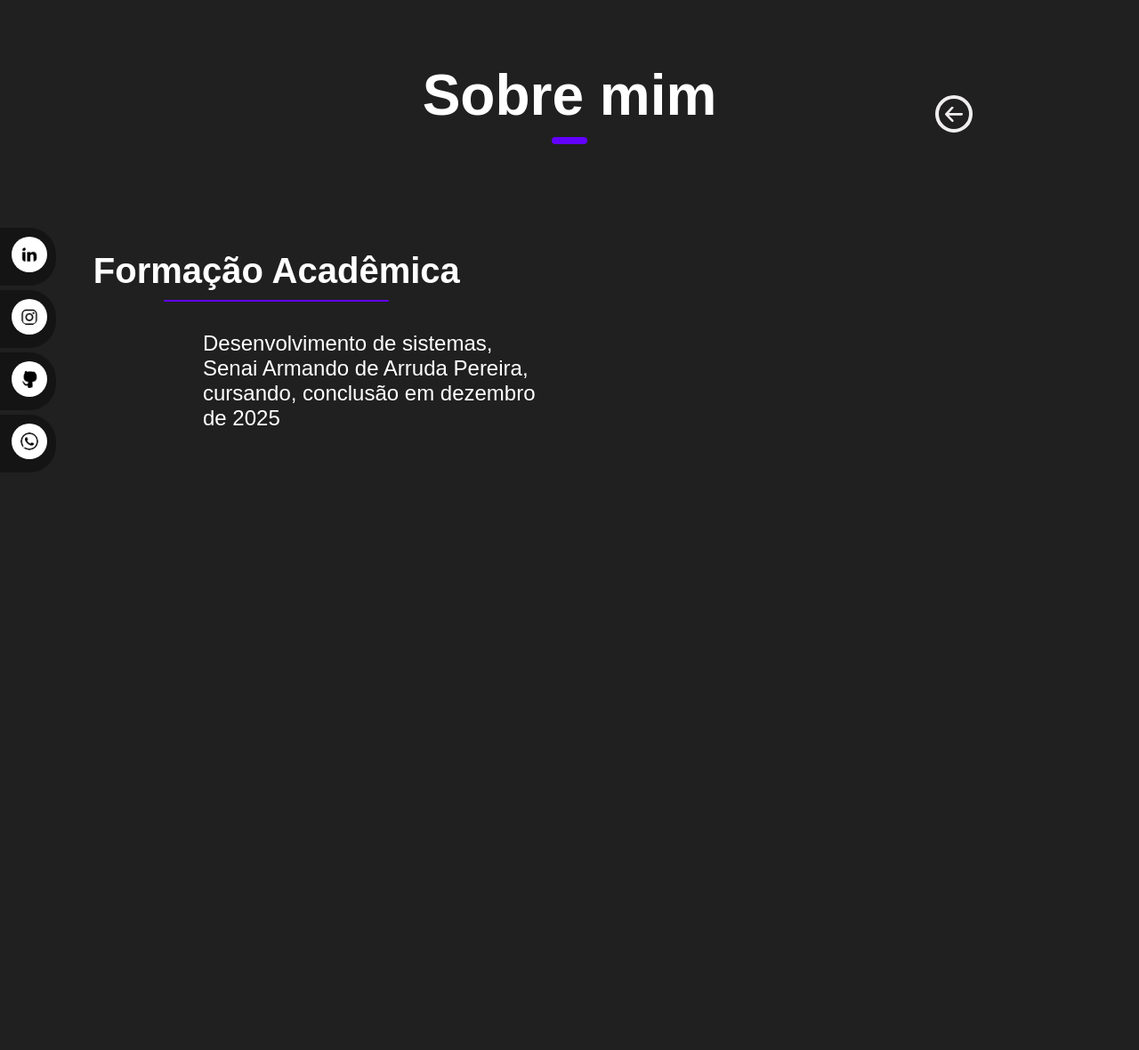
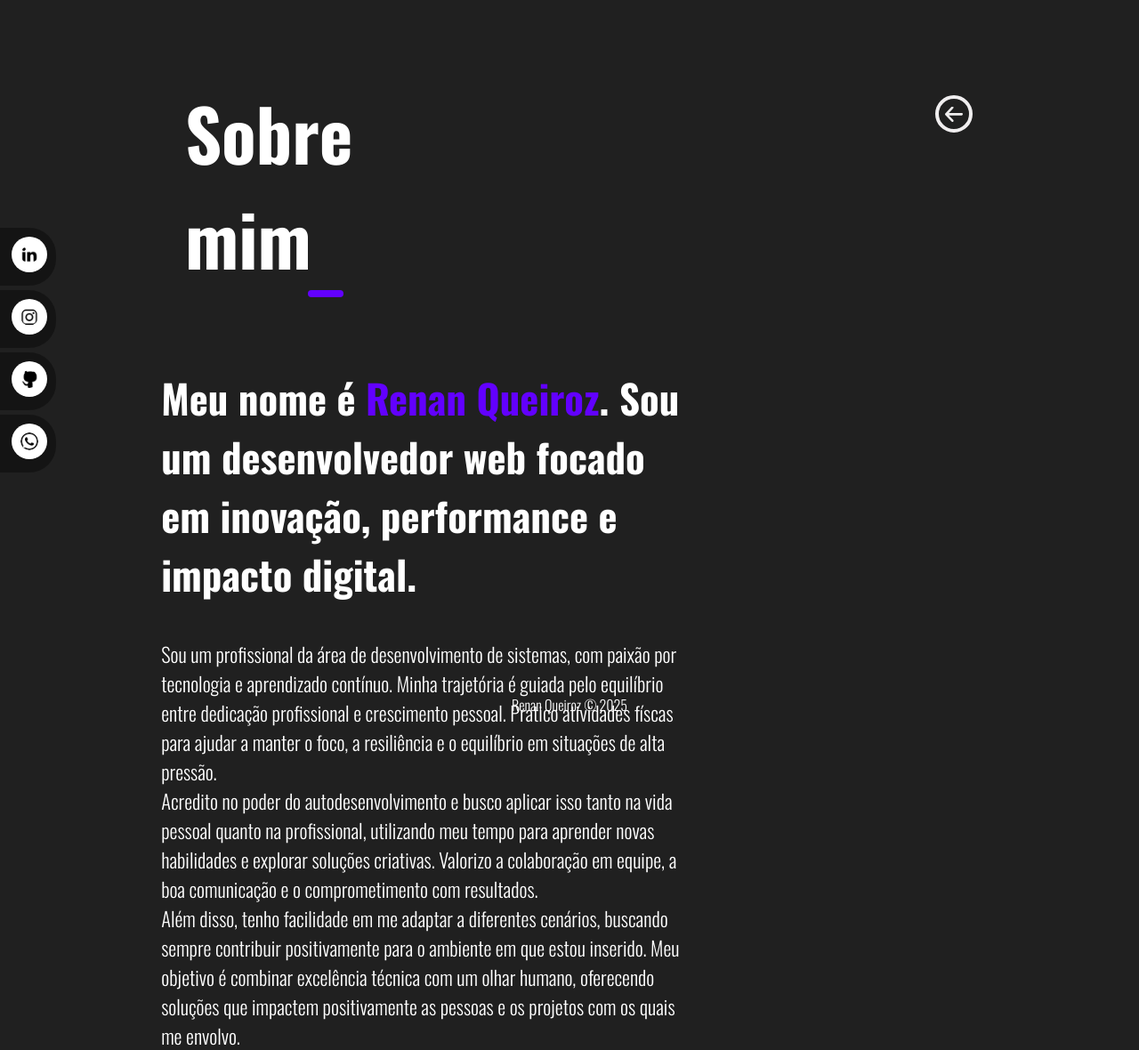
Before and after one commit to oQueirozzz/Portfolio, a PHP site: page /sobre-mim/sobre.php in a window 1280 px wide. Shown: the whole page at 89% size. Before the commit the page ends 800 px from the top, so only its background shows below. Run offline with PHP 8.4, Linux system fonts and the light colour scheme.

Commit message:
sobre mim quase finalizado

```diff
--- a/css/global.css
+++ b/css/global.css
@@ -1,6 +1,6 @@
 
 body{
-    font-family: "Raleway", sans-serif;
+  font-family: "Oswald", serif;
   background-size: cover;
   background-color: #202020;
   /* background: radial-gradient(ellipse at bottom, #4b4949, #000000); */
@@ -9,7 +9,7 @@ body{
 .title{
     color: white;
     text-align: center;
-    font-size: 64px;
+    font-size: 5rem;
     margin-top: 70px;
 }
 .title::after{
--- a/css/home.css
+++ b/css/home.css
@@ -1,6 +1,6 @@
 
 body {
-    font-family: "Raleway", sans-serif;
+  font-family: "Oswald", serif;
     background-image: radial-gradient(circle at center, #899Dc4, #495D84);
     background-repeat: no-repeat;
     height: 98vh;
--- /dev/null
+++ b/habilidades/habilidades.css
@@ -0,0 +1,4 @@
+body{
+    font-family: "Oswald", serif;
+    background-color: #202020;
+}
--- a/index.php
+++ b/index.php
@@ -6,7 +6,8 @@
     <meta name="viewport" content="width=device-width, initial-scale=1.0">
     <link rel="stylesheet" href="css/global.css">
     <link rel="stylesheet" href="css/home.css">
-    <title>Document</title>
+    <link href="https://fonts.googleapis.com/css2?family=Oswald:wght@200..700&display=swap" rel="stylesheet">
+    <title>Renan Queiroz</title>
 </head>
 
 <body>
@@ -59,7 +60,7 @@
                     </div>
                     <div class="text">Meus Projetos</div>
                 </div>
-                <div class="right"> <a href=""></a>
+                <div class="right"> <a href="habilidades/habilidades.php"></a>
                     <div class="text">Minhas Habilidades</div>
                 </div>
 
--- a/projetos/projetos.css
+++ b/projetos/projetos.css
@@ -2,7 +2,7 @@
 
 
 body{
-    font-family: "Raleway", sans-serif;
+    font-family: "Oswald", serif;
   background-size: cover;
   background-color: #202020;
   /* background: radial-gradient(ellipse at bottom, #4b4949, #000000); */
@@ -11,7 +11,7 @@ body{
 .title{
     color: white;
     text-align: center;
-    font-size: 64px;
+    font-size: 5rem;
     margin-top: 70px;
 }
 .title::after{
--- a/projetos/projetos.php
+++ b/projetos/projetos.php
@@ -35,6 +35,7 @@ $projetos = [
     <meta name="viewport" content="width=device-width, initial-scale=1.0">
     <link rel="stylesheet" href="../css/global.css">
     <link rel="stylesheet" href="projetos.css">
+    <link href="https://fonts.googleapis.com/css2?family=Oswald:wght@200..700&display=swap" rel="stylesheet">
     <title>Projetos</title>
 </head>
 
--- a/sobre-mim/sobre.css
+++ b/sobre-mim/sobre.css
@@ -1,27 +1,68 @@
-h2{
+body {
+  font-family: "Oswald", serif;
+  background-color: #202020;
+  /* background: radial-gradient(ellipse at bottom, #4b4949, #000000); */
+  height: 85vh;
+}
+main{
+  height: 84.3vh;
+}
+h1{
+  margin: 0;
+}
+
+.container {
+  width: 90%;
+  margin: auto;
+  display: flex;
+  gap: 100px;
+  height: 60vh;
+  margin-top: 80px;
+
+}
+.text-content{
+  width: 68%;
+  margin-left: 110px;
+  font-size: 1.4rem;
+ color: white;
+  text-align: start;
+}
+/* h2 {
+  width: 100%;
+  color: white;
+  font-size: 20px;
+} */
+/* .text {
+  width: 30%;
+} */
+.title {
+  text-align: start;
+  margin-left: 200px;
+  font-size: 5rem;
+  margin-top: 90px;
+  width: 25%;
+}
+
+.title::after {
+  content: '';
+  width: 40px;
+  height: 8px;
+  background: #6200ff;
+  display: block;
+  margin: auto;
+  border-radius: 20px;
+
+}
+.img{
+
   width: 40%;
-  margin-left: 50px;
+}
+.sub-title{
   color: white;
-    text-align: center;
-    font-size: 40px;
-    margin-top: 120px;
+  font-size: 2.8rem;
+  margin-bottom: 40px;
 }
-    h2::after{
-      content: '';
-    width: 50%;
-    height: 2px;
-    background: #6200ff;
-    display: block;
-    margin: 10px auto;
-    border-radius: 20px;
-    }
-    .text{
-      margin-left: 220px;
-      margin-top: 20px;
-      width: 30%;
-    }
-    p{
-      font-size: 24px;
-      color: white;
-      text-align: start;
-    }
+.color{
+  color: #6200ff;
+  font-weight: bold; /* Opcional, para dar ênfase */
+}
--- a/sobre-mim/sobre.php
+++ b/sobre-mim/sobre.php
@@ -1,17 +1,20 @@
 <!DOCTYPE html>
 <html lang="pt-br">
+
 <head>
   <meta charset="UTF-8">
   <meta name="viewport" content="width=device-width, initial-scale=1.0">
   <link rel="stylesheet" href="../css/global.css">
   <link rel="stylesheet" href="sobre.css">
-    <title>Document</title>
+  <link href="https://fonts.googleapis.com/css2?family=Oswald:wght@200..700&display=swap" rel="stylesheet">
+  <title>Sobre mim</title>
 </head>
+
 <body>
   <header>
     <nav class="social">
       <ul>
-                <li><a href="https://www.linkedin.com/in/renan-queiroz-a2a844338/" target="_blank" >Linkedin <img src="../imgs/367593_linkedin_business_network_social_icon.png" alt=""></a></li>
+        <li><a href="https://www.linkedin.com/in/renan-queiroz-a2a844338/" target="_blank">Linkedin <img src="../imgs/367593_linkedin_business_network_social_icon.png" alt=""></a></li>
         <li><a href="https://www.instagram.com/oqueiroz._/" target="_blank">Instagram <img src="../imgs/1161953_instagram_icon.png" alt=""></a></li>
         <li><a href="https://github.com/oQueirozzz" target="_blank">GitHub <img src="../imgs/1378045_circle_git_github_hovytech_media_icon.png" alt=""></a></li>
         <li><a href="https://api.whatsapp.com/send?phone=5511966300691&text=Ol%C3%A1%20vim%20pelo%20site%20e%20gostaria%20de%20saber%20mais%20sobre%20seus%20servi%C3%A7os!" target="_blank">Whatsapp <img src="../imgs/5305166_call_chat_mobile_whatsapp_whatsapp logo_icon.png" alt=""> </a></li>
@@ -29,31 +32,41 @@
           <span class="button-elem">
             <svg viewBox="0 0 46 40" xmlns="http://www.w3.org/2000/svg">
               <path
-              d="M46 20.038c0-.7-.3-1.5-.8-2.1l-16-17c-1.1-1-3.2-1.4-4.4-.3-1.2 1.1-1.2 3.3 0 4.4l11.3 11.9H3c-1.7 0-3 1.3-3 3s1.3 3 3 3h33.1l-11.3 11.9c-1 1-1.2 3.3 0 4.4 1.2 1.1 3.3.8 4.4-.3l16-17c.5-.5.8-1.1.8-1.9z"
-            ></path>
+                d="M46 20.038c0-.7-.3-1.5-.8-2.1l-16-17c-1.1-1-3.2-1.4-4.4-.3-1.2 1.1-1.2 3.3 0 4.4l11.3 11.9H3c-1.7 0-3 1.3-3 3s1.3 3 3 3h33.1l-11.3 11.9c-1 1-1.2 3.3 0 4.4 1.2 1.1 3.3.8 4.4-.3l16-17c.5-.5.8-1.1.8-1.9z"></path>
             </svg>
           </span>
           <span class="button-elem">
             <svg viewBox="0 0 46 40">
               <path
-              d="M46 20.038c0-.7-.3-1.5-.8-2.1l-16-17c-1.1-1-3.2-1.4-4.4-.3-1.2 1.1-1.2 3.3 0 4.4l11.3 11.9H3c-1.7 0-3 1.3-3 3s1.3 3 3 3h33.1l-11.3 11.9c-1 1-1.2 3.3 0 4.4 1.2 1.1 3.3.8 4.4-.3l16-17c.5-.5.8-1.1.8-1.9z"
-            ></path>
+                d="M46 20.038c0-.7-.3-1.5-.8-2.1l-16-17c-1.1-1-3.2-1.4-4.4-.3-1.2 1.1-1.2 3.3 0 4.4l11.3 11.9H3c-1.7 0-3 1.3-3 3s1.3 3 3 3h33.1l-11.3 11.9c-1 1-1.2 3.3 0 4.4 1.2 1.1 3.3.8 4.4-.3l16-17c.5-.5.8-1.1.8-1.9z"></path>
             </svg>
           </span>
         </div>
       </button>
     </a>
 
-        <section>
-          <h2>
+    <section class="container">
+      <div class="text-content">
+        <h1 class="sub-title">Meu nome é <span class="color">Renan Queiroz</span>. Sou um desenvolvedor web focado em inovação, performance e impacto digital.</h1>
+        <p>Sou um profissional da área de desenvolvimento de sistemas, com paixão por tecnologia e aprendizado contínuo. Minha trajetória é guiada pelo equilíbrio entre dedicação profissional e crescimento pessoal. Pratico atividades físcas para ajudar a manter o foco, a resiliência e o equilíbrio em situações de alta pressão. <br>
+          Acredito no poder do autodesenvolvimento e busco aplicar isso tanto na vida pessoal quanto na profissional, utilizando meu tempo para aprender novas habilidades e explorar soluções criativas. Valorizo a colaboração em equipe, a boa comunicação e o comprometimento com resultados. <br>
+          Além disso, tenho facilidade em me adaptar a diferentes cenários, buscando sempre contribuir positivamente para o ambiente em que estou inserido. Meu objetivo é combinar excelência técnica com um olhar humano, oferecendo soluções que impactem positivamente as pessoas e os projetos com os quais me envolvo.</p>
+        <!-- <h2>
           Formação Acadêmica
         </h2>
-          <div class="text">
-            <p>Desenvolvimento de sistemas, Senai Armando de Arruda Pereira, cursando, conclusão em dezembro de 2025</p>
+        <p>Desenvolvimento de sistemas, Senai Armando de Arruda Pereira, cursando, conclusão em dezembro de 2025</p> -->
       </div>
+
+      <div class="img"></div>
+
     </section>
 
   </main>
 
+  <footer>
+        <p>Renan Queiroz &copy; 2025</p>
+    </footer>
+
 </body>
+
 </html>
```
Also changed, not shown: habilidades/habilidades.php (added, +46 -0 lines). Lines whose indentation alone changed are shown as unchanged.
